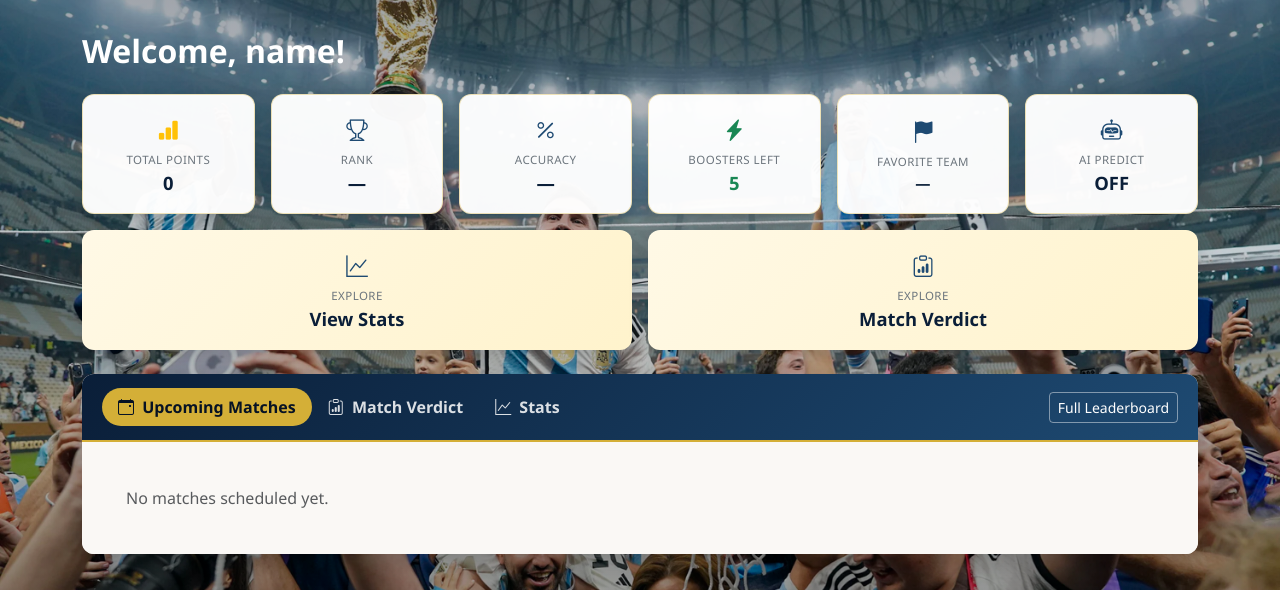
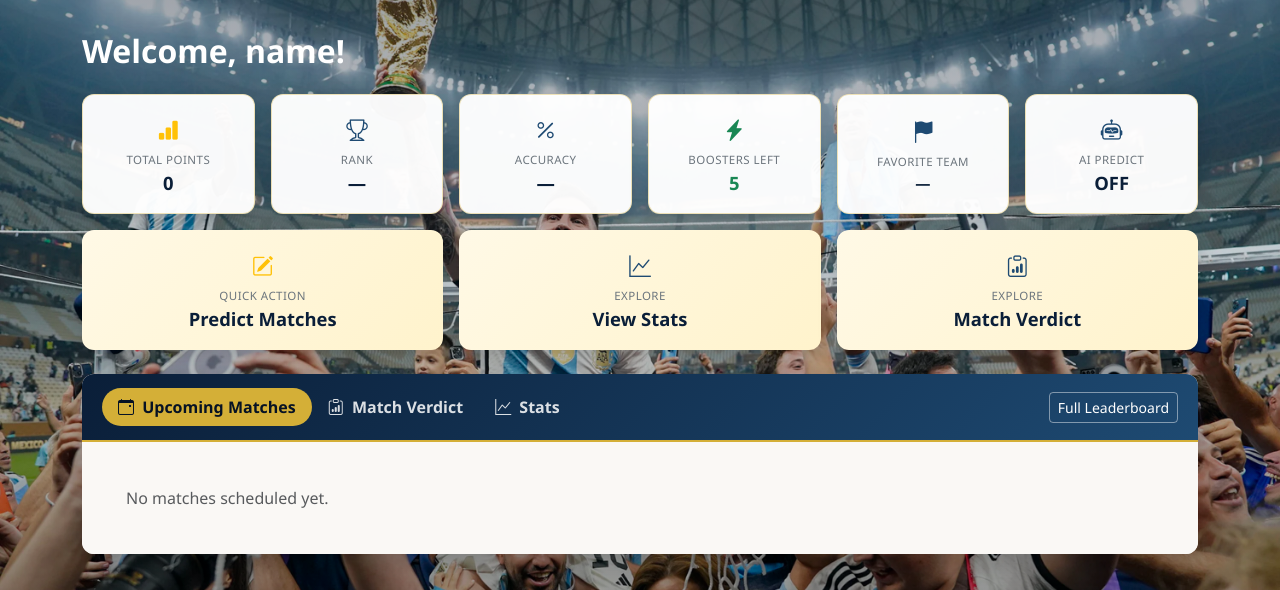
Before and after one commit to abhilash1985/PredictionGame, a Django app: page /dashboard/ in a window 1280 px wide. Shown: the part 59-649 px from the top of the page. Run offline with Django 5.2, Linux system fonts and the light colour scheme; the visitor is signed in with stand-in values (Sample User, id 1); data that the repository does not hold is empty; parts of the project's set-up code (start-up, migrations or seed data) failed here and were passed over.

Commit message:
Add Predict Matches quick action on the dashboard.
Switch to the Upcoming Matches tab in-page with smooth scroll, and support ?tab=matches deep links.

Co-authored-by: Cursor <cursoragent@cursor.com>

```diff
--- a/apps/tournaments/views.py
+++ b/apps/tournaments/views.py
@@ -88,4 +88,5 @@ def dashboard_view(request):
         'verdict_error': verdict_error,
         'open_stats_tab': tab == 'stats',
         'open_verdict_tab': bool(request.GET.get('verdict_match')) or tab == 'verdict',
+        'open_matches_tab': tab == 'matches',
     })
--- a/templates/tournaments/dashboard.html
+++ b/templates/tournaments/dashboard.html
@@ -70,7 +70,15 @@
   </div>
 
   <div class="row g-3 mb-4 dashboard-summary-actions">
-    <div class="col-6">
+    <div class="col-12 col-md-4">
+      <button type="button" class="dashboard-summary-card dashboard-summary-cta w-100 border-0"
+              data-dashboard-tab="matches-tab">
+        <div class="dashboard-summary-icon text-warning"><i class="bi bi-pencil-square"></i></div>
+        <div class="dashboard-summary-label">Quick action</div>
+        <div class="dashboard-summary-value">Predict Matches</div>
+      </button>
+    </div>
+    <div class="col-12 col-md-4">
       <button type="button" class="dashboard-summary-card dashboard-summary-cta w-100 border-0"
               data-dashboard-tab="stats-tab">
         <div class="dashboard-summary-icon"><i class="bi bi-graph-up"></i></div>
@@ -78,7 +86,7 @@
         <div class="dashboard-summary-value">View Stats</div>
       </button>
     </div>
-    <div class="col-6">
+    <div class="col-12 col-md-4">
       <button type="button" class="dashboard-summary-card dashboard-summary-cta w-100 border-0"
               data-dashboard-tab="verdict-tab">
         <div class="dashboard-summary-icon"><i class="bi bi-clipboard-data"></i></div>
@@ -147,8 +155,19 @@
         if (tab && window.bootstrap) {
           bootstrap.Tab.getOrCreateInstance(tab).show();
         }
+        var mainCard = document.querySelector('.dashboard-main-card');
+        if (mainCard) {
+          mainCard.scrollIntoView({ behavior: 'smooth', block: 'start' });
+        }
       });
     });
+
+    {% if open_matches_tab %}
+    var matchesTab = document.getElementById('matches-tab');
+    if (matchesTab && window.bootstrap) {
+      bootstrap.Tab.getOrCreateInstance(matchesTab).show();
+    }
+    {% endif %}
 
     {% if open_stats_tab %}
     var statsTab = document.getElementById('stats-tab');
```
